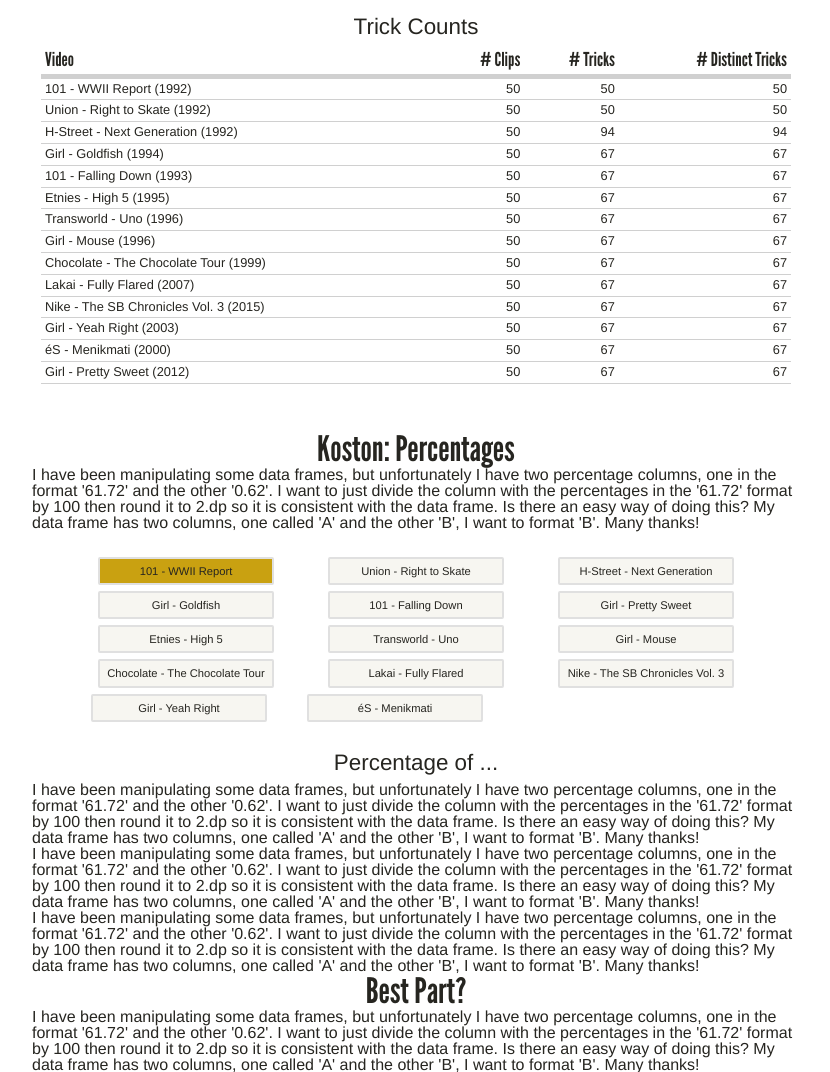
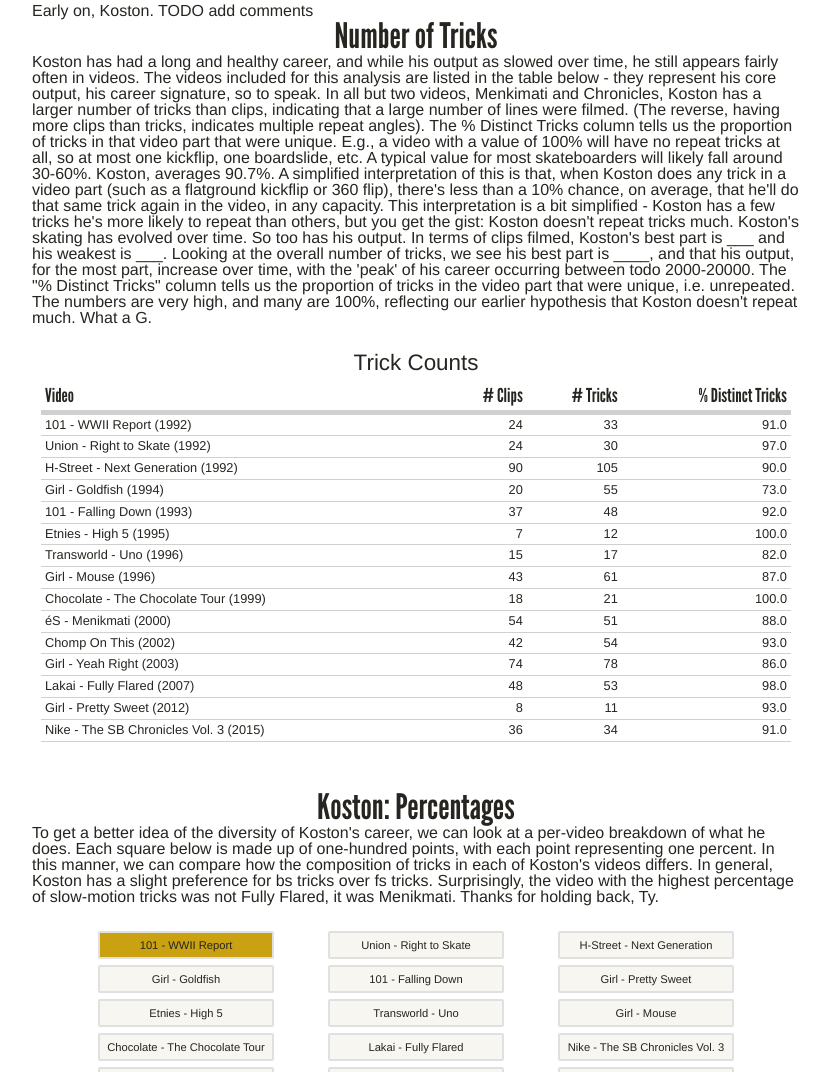
Before and after one commit to jwilber/koston_article, a plain HTML site: page index.html in a window 1280 px wide. Shown: the part 1728-2800 px from the top of the page, without its empty margins (224-1054 px from the left). Drawn offline with Linux system fonts and the light colour scheme; no server answers.

Commit message:
updated narrative

```diff
--- a/index.html
+++ b/index.html
@@ -26,35 +26,46 @@
 
       <h1>Top Tricks</h1>
       <p>
-        Most iconic skaters have their trick: Andrew Reynolds has the frontside flip. Erik Ellington has the backside
-        bigspin. And Todd Falcon has the Falcon flip. While Koston obviously has a massive bag of tricks, very rarely do
-        you see him do the same trick twice. This is reflected in his top tricks, where no "favorite" exists. His most
-        popular trick, the kickflip, is done a mere ten times:
+        Our views of a particular skater are largely shaped by the tricks that they do, with many iconic skaters having their own sort of signature trick. Andrew Reynolds has the frontside flip. Erik Ellington has the backside bigspin. Todd Falcon has the Falcon flip (don't hate). Yet, despite being one of the most iconic skateboarders of all time, Koston has no obvious calling card when it comes to trick selection. He rarely repeats the same tricks. This is reflected in his top tricks, where no clear favorite exists, although switch heelflip and kickflip managed to claw their way to the top:
       </p>
       <!-- Create a div where the graph will take place -->
       <div id="my_dataviz"></div>
       <p>
-        This lack-of-favorite is driven home even more when we compare the results to Greco's, who had less tricks done
-        overall (todo vs todo) yet had multiple 'favorite' tricks. despite having TODO less tricks overall, had a much
-        higher proportion of repeat tricks. On the other hand, Koston's most popular trick occurs a mere ten times If
-        anything, this speaks to the talents of Koston - the dude is so good and has such an arsenal of tricks at his
-        disposal that he doesn't need to repeart anything - he just does what he wants.
+        Rather than doing a few tricks many times, Koston does many tricks with lower frequencies.
+        <br><br>
+        This lack-of-favorite is driven home even more when we compare the results to Greco's, who  despite having done less tricks overall, had a much higher proportion of repeated tricks, with the highest occurring almost forty times. Koston's most popular trick, on the other hand, occurs a mere ten times.
+        <br><br>
+        I think this reflects two main things. First, and most obvious, Koston is very good at skateboarding. He has a such a large number of diverse tricks for the simple fact that he can. Second, Koston puts a lot of thought into his video parts, and is conscious of the tricks he's done and will include in a given video part.
       </p>
 
       <h1>Top Tricks By Obstacle</h1>
       <p>
-        Looking at things at a slightly more granular level, we can note the following:
+        We can break down Koston's trick selection to a <i>slightly</i> more granular level, and view the tricks he's done across different obstacles. Interestingly, five of his top eight flatground tricks involve a change of stance, something he often does in lines. In an amusing, almost comical token to Koston's skill: he does nollie heelflip noseslides as often as he does 50-50s on rails.
       </p>
-      <div id="grid-container">
+      <!-- <div id="grid-container">
         <div class="grid-item" id="bar1"></div>
         <div class="grid-item" id="bar2"></div>
         <div class="grid-item" id="bar3"></div>
         <div class="grid-item" id="bar4"></div>
+      </div> -->
+      <center>
+      <div class='some-page-wrapper'>
+        <div class='row'>
+          <div class='column' id="bar1">
+          </div>
+          <div class='column' id="bar2">
+          </div>
+          <div class='column' id="bar3">
+          </div>
+          <div class='column' id="bar4">
+          </div>
+        </div>
       </div>
+      </center>
+      <h1>Obstacles Skated Over The Years</h1>
+      <p>
+        Of course, part of Koston's greatness
 
-      <h1>Obstacles Skated Over The Years</h1>
-
-      <p>
         Most skaters change the way they skate over time. Sometimes they get older and their bodies change. Sometimes
         they find a new way to enjoy skating. Other times they just get over it. Whatever, it's natural.
         <br><br>
@@ -70,6 +81,12 @@
       </p>
       <h1>Number of Tricks</h1>
       <p>
+        Koston has had a long and healthy career, and while his output as slowed over time, he still appears fairly often in videos. The videos included for this analysis are listed in the table below - they represent his core output, his career signature, so to speak.
+
+        In all but two videos, Menkimati and Chronicles, Koston has a larger number of tricks than clips, indicating that a large number of lines were filmed. (The reverse, having more clips than tricks, indicates multiple repeat angles).
+
+        The <i>% Distinct Tricks</i> column tells us the proportion of tricks in that video part that were unique. E.g., a video with a value of 100% will have no repeat tricks at all, so at most one kickflip, one boardslide, etc. A typical value for most skateboarders will likely fall around 30-60%. Koston, averages 90.7%. A simplified interpretation of this is that, when Koston does <i>any trick</i> in a video part (such as a flatground kickflip or 360 flip), there's less than a 10% chance, on average, that he'll do that same trick again in the video, <i>in any capacity</i>. This interpretation is a bit simplified - Koston has a few tricks he's more likely to repeat than others, but you get the gist: Koston doesn't repeat tricks much.
+
         Koston's skating has evolved over time. So too has his output. In terms of clips filmed, Koston's best part is
         ___ and his weakest is ___. Looking at the overall number of tricks, we see his best part is ____, and that his
         output, for the most part, increase over time, with the 'peak' of his career occurring between todo 2000-20000.
@@ -87,92 +104,97 @@
             <th class="left">Video</th>
             <th># Clips</th>
             <th># Tricks</th>
-            <th># Distinct Tricks</th>
+            <th>% Distinct Tricks</th>
           </tr>
           <tr>
             <td class="left">101 - WWII Report (1992)</td>
-            <td>50</td>
-            <td>50</td>
-            <td>50</td>
+            <td>24</td>
+            <td>33</td>
+            <td>91.0</td>
           </tr>
           <tr>
             <td class="left">Union - Right to Skate (1992)</td>
-            <td>50</td>
-            <td>50</td>
-            <td>50</td>
+            <td>24</td>
+            <td>30</td>
+            <td>97.0</td>
           </tr>
           <tr>
             <td class="left">H-Street - Next Generation (1992)</td>
-            <td>50</td>
-            <td>94</td>
-            <td>94</td>
+            <td>90</td>
+            <td>105</td>
+            <td>90.0</td>
           </tr>
           <tr>
             <td class="left">Girl - Goldfish (1994)</td>
-            <td>50</td>
-            <td>67</td>
-            <td>67</td>
+            <td>20</td>
+            <td>55</td>
+            <td>73.0</td>
           </tr>
           <tr>
             <td class="left">101 - Falling Down (1993)</td>
-            <td>50</td>
-            <td>67</td>
-            <td>67</td>
+            <td>37</td>
+            <td>48</td>
+            <td>92.0</td>
 
           <tr>
             <td class="left">Etnies - High 5 (1995)</td>
-            <td>50</td>
-            <td>67</td>
-            <td>67</td>
+            <td>7</td>
+            <td>12</td>
+            <td>100.0</td>
           </tr>
           <tr>
             <td class="left">Transworld - Uno (1996)</td>
-            <td>50</td>
-            <td>67</td>
-            <td>67</td>
+            <td>15</td>
+            <td>17</td>
+            <td>82.0</td>
           </tr>
           <tr>
             <td class="left">Girl - Mouse (1996)</td>
-            <td>50</td>
-            <td>67</td>
-            <td>67</td>
+            <td>43</td>
+            <td>61</td>
+            <td>87.0</td>
           </tr>
           <tr>
             <td class="left">Chocolate - The Chocolate Tour (1999)</td>
-            <td>50</td>
-            <td>67</td>
-            <td>67</td>
+            <td>18</td>
+            <td>21</td>
+            <td>100.0</td>
+          </tr>
+          <tr>
+            <td class="left">éS - Menikmati (2000)</td>
+            <td>54</td>
+            <td>51</td>
+            <td>88.0</td>
+          </tr>
+          <tr>
+            <td class="left">Chomp On This (2002)</td>
+            <td>42</td>
+            <td>54</td>
+            <td>93.0</td>
+          </tr>
+          <tr>
+            <td class="left">Girl - Yeah Right (2003)</td>
+            <td>74</td>
+            <td>78</td>
+            <td>86.0</td>
           </tr>
           <tr>
             <td class="left">Lakai - Fully Flared (2007)</td>
-            <td>50</td>
-            <td>67</td>
-            <td>67</td>
+            <td>48</td>
+            <td>53</td>
+            <td>98.0</td>
+          </tr>
+          <tr>
+            <td class="left">Girl - Pretty Sweet (2012)</td>
+            <td>8</td>
+            <td>11</td>
+            <td>93.0</td>
           </tr>
           <tr>
             <td class="left">Nike - The SB Chronicles Vol. 3 (2015)</td>
-            <td>50</td>
-            <td>67</td>
-            <td>67</td>
-          </tr>
-          <tr>
-            <td class="left">Girl - Yeah Right (2003)</td>
-            <td>50</td>
-            <td>67</td>
-            <td>67</td>
-          </tr>
-          <tr>
-            <td class="left">éS - Menikmati (2000)</td>
-            <td>50</td>
-            <td>67</td>
-            <td>67</td>
-          </tr>
-          </tr>
-          <tr>
-            <td class="left">Girl - Pretty Sweet (2012)</td>
-            <td>50</td>
-            <td>67</td>
-            <td>67</td>
+            <td>36</td>
+            <td>34</td>
+            <td>91.0</td>
           </tr>
         </table>
       </div>
@@ -181,17 +203,8 @@
       <h1 class="centered goth">Koston: Percentages</h1>
 
       <p>
-        I have been manipulating some data frames, but unfortunately I have two percentage columns, one in the format
-        '61.72' and the other '0.62'.
-
-        I want to just divide the column with the percentages in the '61.72' format by 100 then round it to 2.dp so it
-        is consistent with the data frame.
-
-        Is there an easy way of doing this?
-
-        My data frame has two columns, one called 'A' and the other 'B', I want to format 'B'.
-
-        Many thanks!
+        To get a better idea of the diversity of Koston's career, we can look at a per-video breakdown of what he does. Each square below is made up of one-hundred points, with each point representing one percent. In this manner, we can compare how the composition of tricks in each of Koston's videos differs.
+        In general, Koston has a slight preference for bs tricks over fs tricks. Surprisingly, the video with the highest percentage of slow-motion tricks was <i>not</i> Fully Flared, it was Menikmati. Thanks for holding back, Ty.
       </p>
       <!-- <p class="desc centered">Select video part.</p> -->
       <div id="update">
@@ -212,6 +225,7 @@
           <div class="button" data-val="Nike_The_SB_Chronicles_Vol_3">Nike - The SB Chronicles Vol. 3</div>
           <div class="button" data-val="Girl_Yeah_Right">Girl - Yeah Right</div>
           <div class="button" data-val="eS_Menikmati" style="margin-right:0">éS - Menikmati</div>
+          <div class="button" data-val="Chomp_On_This" style="margin-right:0">Chomp On This</div>
           <!-- this is just here to line up the bottom row of buttons: -->
           <div id="spaceFiller"></div>
           <!-- <div class="clr"></div> -->
@@ -265,7 +279,12 @@
         Many thanks!
       </p>
 
-      <h1>Best Part?</h1>
+      <h1>Data & Methodology</h1>
+      <p>
+        Skate video information was hand-logged from the full-length video parts of Eric Koston.
+
+        Although Koston has appeared in a multitude of skate videos over time, we've limited the set of data to include only his full-length video parts. These are more in-line with what people consider when they look at the "career" of the skater.
+      </p>
       <p>
         I have been manipulating some data frames, but unfortunately I have two percentage columns, one in the format
         '61.72' and the other '0.62'.
@@ -300,7 +319,6 @@
 <script id="field_details">
   var field_details = {
     "perc_switch": { desc: "Switch Tricks", color: "#c9a111" },
-    "perc_distinct": { desc: "Distinct Tricks", color: "#c9a111" },
     "perc_slowmo": { desc: "Slowmo Tricks", color: "#c9a111" },
     "perc_fs": { desc: "FS Tricks", color: "#c9a111" },
     "perc_bs": { desc: "BS Tricks", color: "#c9a111" },
```
